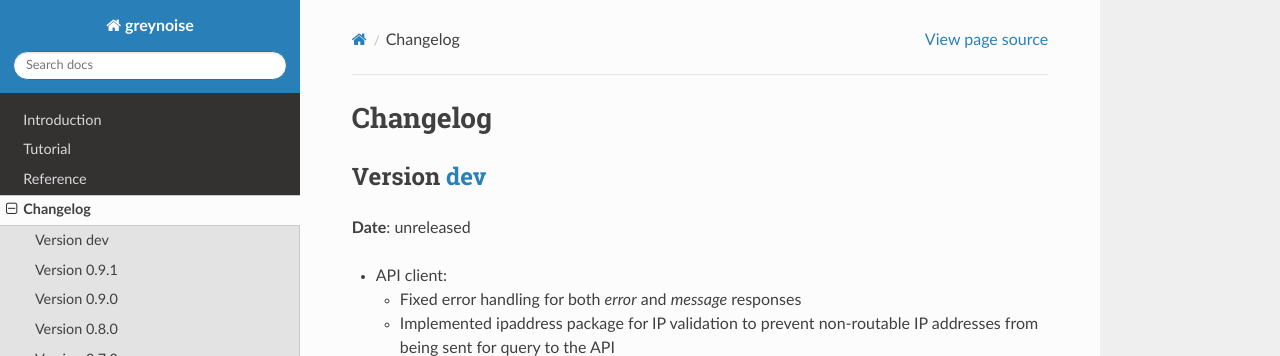
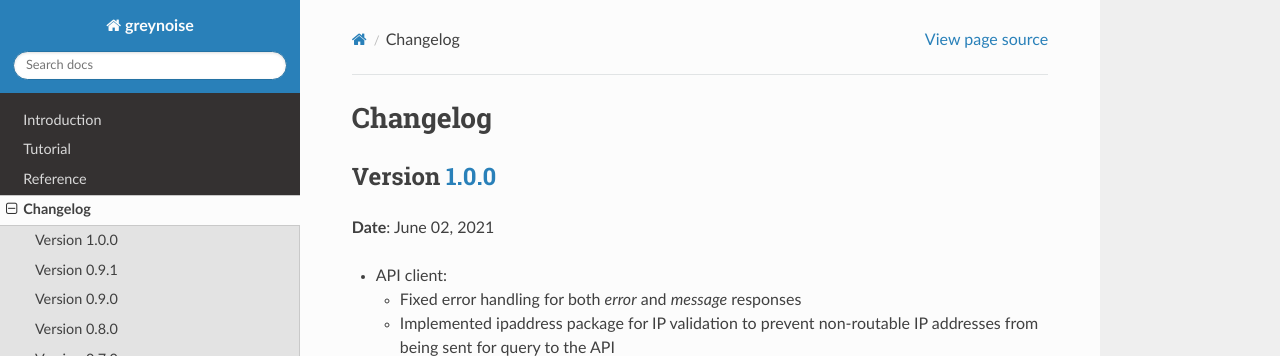
Before and after one commit to GreyNoise-Intelligence/pygreynoise, a Sphinx documentation site: the page built from docs/source/changelog.rst, in a window 1280 px wide and 900 px high. Shown: the top 356 px of the window. Built offline with Sphinx 7.4.7 and the Read the Docs theme 2.0.0, drawn with Linux system fonts in a browser that asks for light colours.

Commit message:
Bump version: 0.9.1 -> 1.0.0

```diff
--- a/CHANGELOG.rst
+++ b/CHANGELOG.rst
@@ -2,9 +2,9 @@
 Changelog
 =========
 
-Version `dev`_
+Version `1.0.0`_
 ================
-**Date**: unreleased
+**Date**: June 02, 2021
 
 * API client:
 
@@ -217,4 +217,4 @@
 .. _`0.8.0`: https://github.com/GreyNoise-Intelligence/pygreynoise/compare/v0.7.0...0.8.0
 .. _`0.9.0`: https://github.com/GreyNoise-Intelligence/pygreynoise/compare/v0.8.0...0.9.0
 .. _`0.9.1`: https://github.com/GreyNoise-Intelligence/pygreynoise/compare/v0.9.0...0.9.1
-.. _`dev`: https://github.com/GreyNoise-Intelligence/pygreynoise/compare/v0.9.1...HEAD
+.. _`1.0.0`: https://github.com/GreyNoise-Intelligence/pygreynoise/compare/v0.9.1...1.0.0
--- a/docs/source/conf.py
+++ b/docs/source/conf.py
@@ -25,7 +25,7 @@
 author = "GreyNoise Intelligence"
 
 # The full version, including alpha/beta/rc tags
-release = "0.9.1"
+release = "1.0.0"
 
 
 # -- General configuration ---------------------------------------------------
--- a/setup.py
+++ b/setup.py
@@ -27,7 +27,7 @@
 
 setup(
     name="greynoise",
-    version="0.9.1",
+    version="1.0.0",
     description="Abstraction to interact with GreyNoise API.",
     url="https://greynoise.io/",
     author="GreyNoise Intelligence",
--- a/src/greynoise/__version__.py
+++ b/src/greynoise/__version__.py
@@ -5,4 +5,4 @@
 __maintainer__ = "GreyNoise Intelligence"
 __email__ = "hello@greynoise.io"
 __status__ = "BETA"
-__version__ = "0.9.1"
+__version__ = "1.0.0"
```
Also changed, not shown: .bumpversion.cfg.
